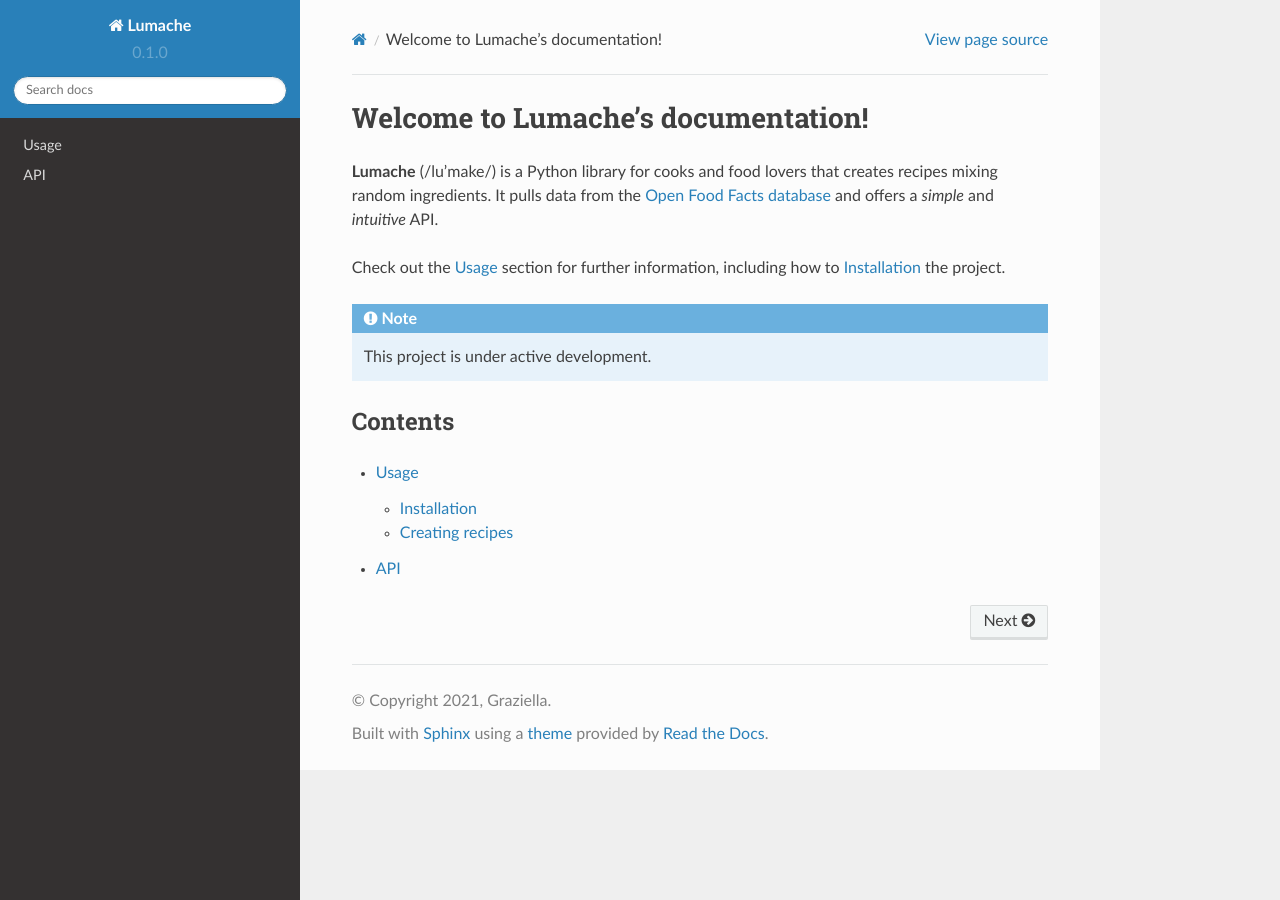
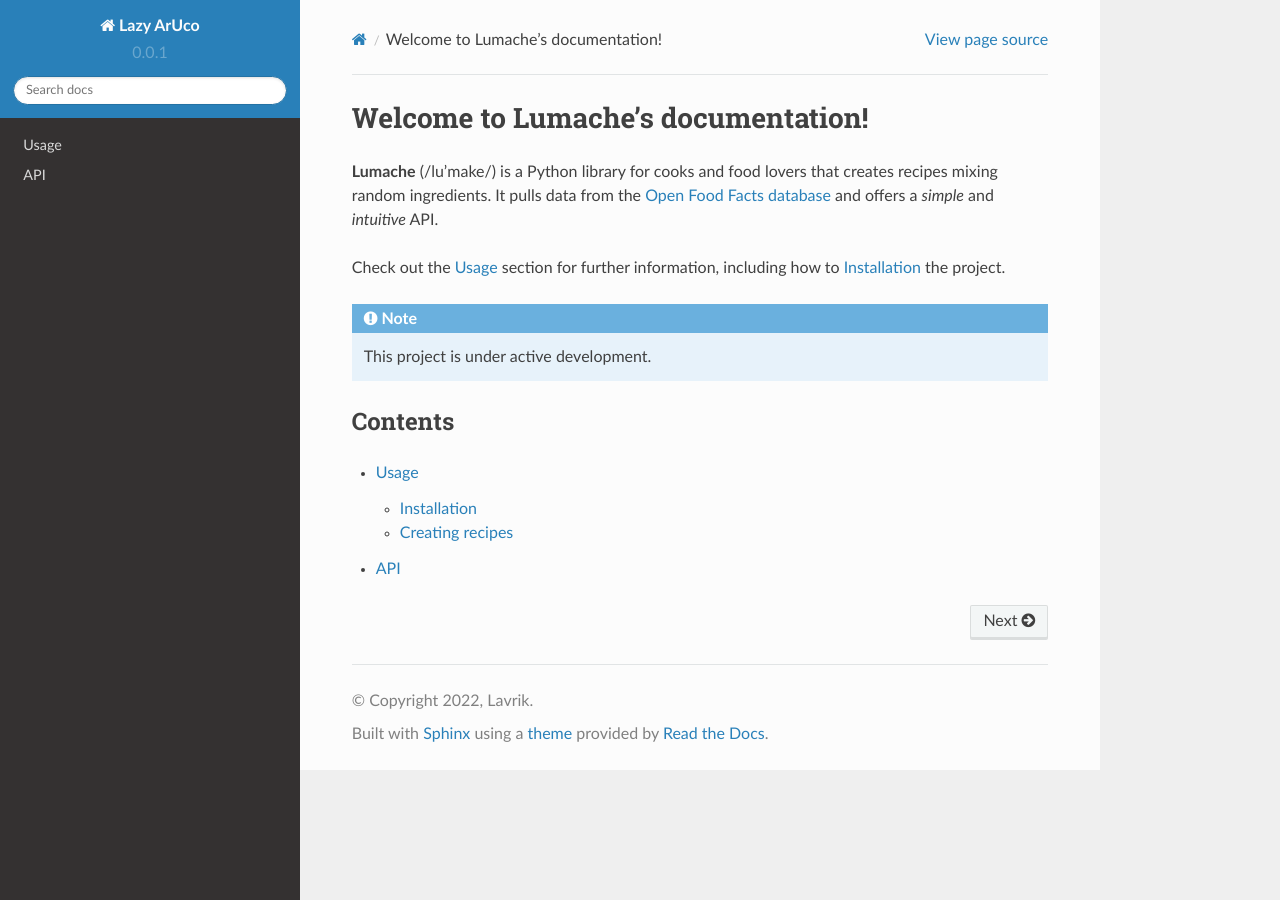
Before and after one commit to vlavrik/lazy-aruco, a Sphinx documentation site: the page built from docs/source/index.rst, in a window 1280 px wide. Built offline with Sphinx 7.4.7 and the Read the Docs theme 2.0.0, drawn with Linux system fonts in a browser that asks for light colours.

Commit message:
modify reqs

```diff
--- a/docs/source/api.rst
+++ b/docs/source/api.rst
@@ -4,4 +4,4 @@
 .. autosummary::
    :toctree: generated
 
-   lumache
+   laruco
--- a/docs/source/conf.py
+++ b/docs/source/conf.py
@@ -2,12 +2,12 @@
 
 # -- Project information
 
-project = 'Lumache'
-copyright = '2021, Graziella'
-author = 'Graziella'
+project = 'Lazy ArUco'
+copyright = '2022, Lavrik'
+author = 'Dr. Vladimir Lavrik'
 
 release = '0.1'
-version = '0.1.0'
+version = '0.0.1'
 
 # -- General configuration
 
--- a/docs/source/usage.rst
+++ b/docs/source/usage.rst
@@ -33,6 +33,6 @@
 
 For example:
 
->>> import lumache
->>> lumache.get_random_ingredients()
+>>> import laruco
+>>> laruco.get_random_ingredients()
 ['shells', 'gorgonzola', 'parsley']
```
Also changed, not shown: .readthedocs.yml, 1 other file.
